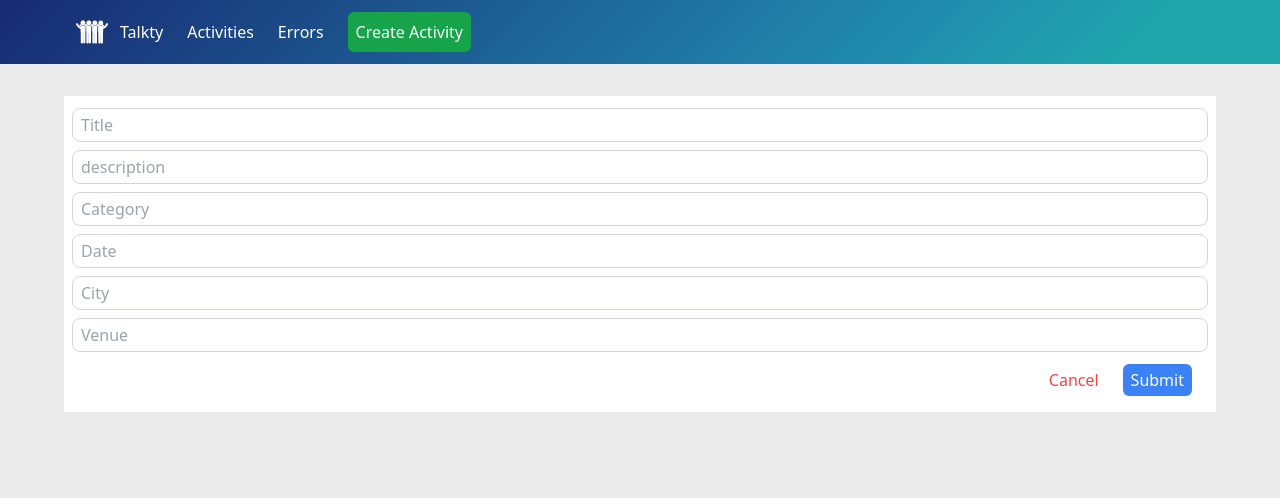
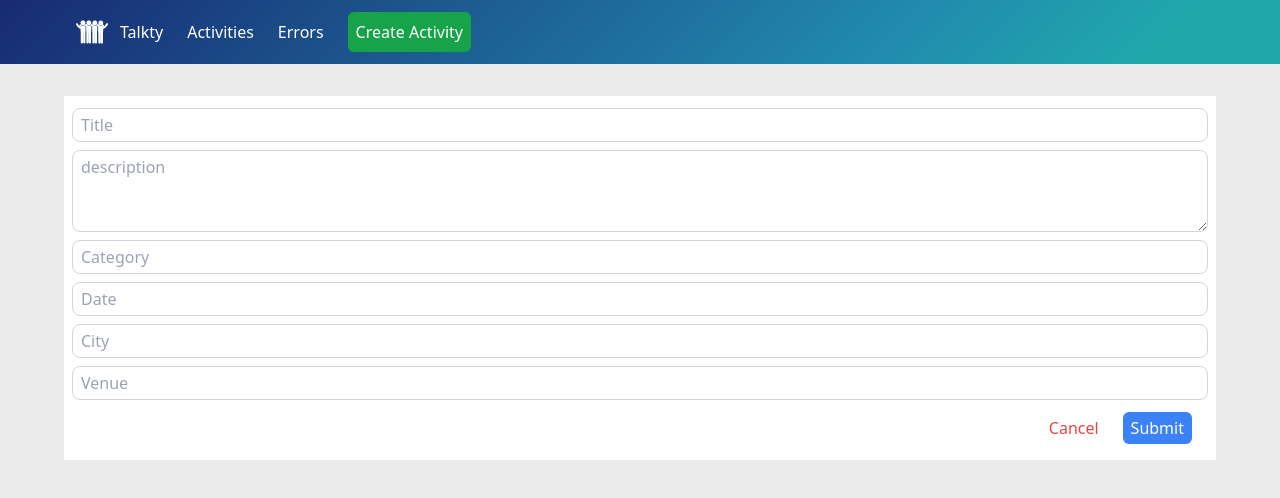
Before and after one commit to Mldamico/talkty, a React (Vite) app in the folder client/: page /manage/1 in a window 1280 px wide. Shown: the top 498 px of the page. Built offline with nearby package versions, Linux system fonts and the light colour scheme; no server answers.

Commit message:
Text area custom input

```diff
--- /dev/null
+++ b/client/src/app/common/form/TextArea.tsx
@@ -0,0 +1,31 @@
+import { useField } from "formik";
+
+interface Props {
+  placeholder: string;
+  name: string;
+  rows: number;
+  label?: string;
+}
+
+export const TextArea = (props: Props) => {
+  const [field, meta] = useField(props.name);
+  return (
+    <div className="flex flex-col">
+      <label>{props.label}</label>
+      <textarea
+        className={`${
+          meta.touched && !!meta.error
+            ? "bg-red-100 border-red-700"
+            : "bg-white border-gray-300"
+        } py-1 px-2 my-1 rounded-lg border outline-none`}
+        {...field}
+        {...props}
+      />
+      {meta.touched && meta.error ? (
+        <p className="px-2 py-1 mb-1 text-sm font-light text-red-700 bg-red-100 border border-red-700">
+          {meta.error}
+        </p>
+      ) : null}
+    </div>
+  );
+};
--- a/client/src/features/activities/form/ActivityForm.tsx
+++ b/client/src/features/activities/form/ActivityForm.tsx
@@ -8,6 +8,7 @@ import { v4 as uuid } from "uuid";
 import { ErrorMessage, Field, Form, Formik } from "formik";
 import * as Yup from "yup";
 import { Input } from "../../../app/common/form/Input";
+import { TextArea } from "../../../app/common/form/TextArea";
 
 export const ActivityForm = observer(() => {
   const { activityStore } = useStore();
@@ -84,7 +85,7 @@ export const ActivityForm = observer(() => {
           >
             <Input name="title" placeholder="Title" />
 
-            <Input placeholder="description" name="description" />
+            <TextArea rows={3} placeholder="description" name="description" />
             <Input placeholder="Category" name="category" />
             <Input placeholder="Date" name="date" />
             <Input placeholder="City" name="city" />
```
